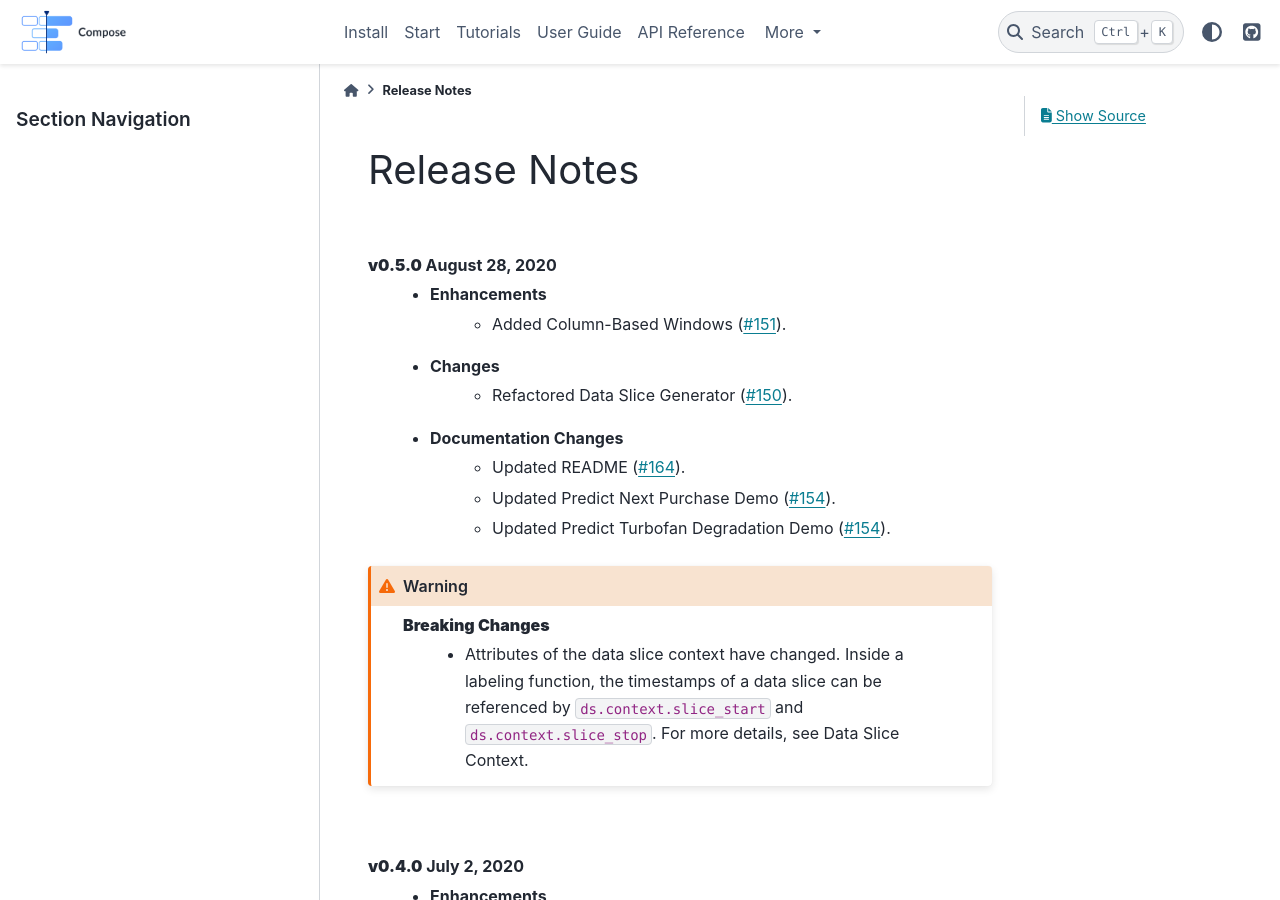
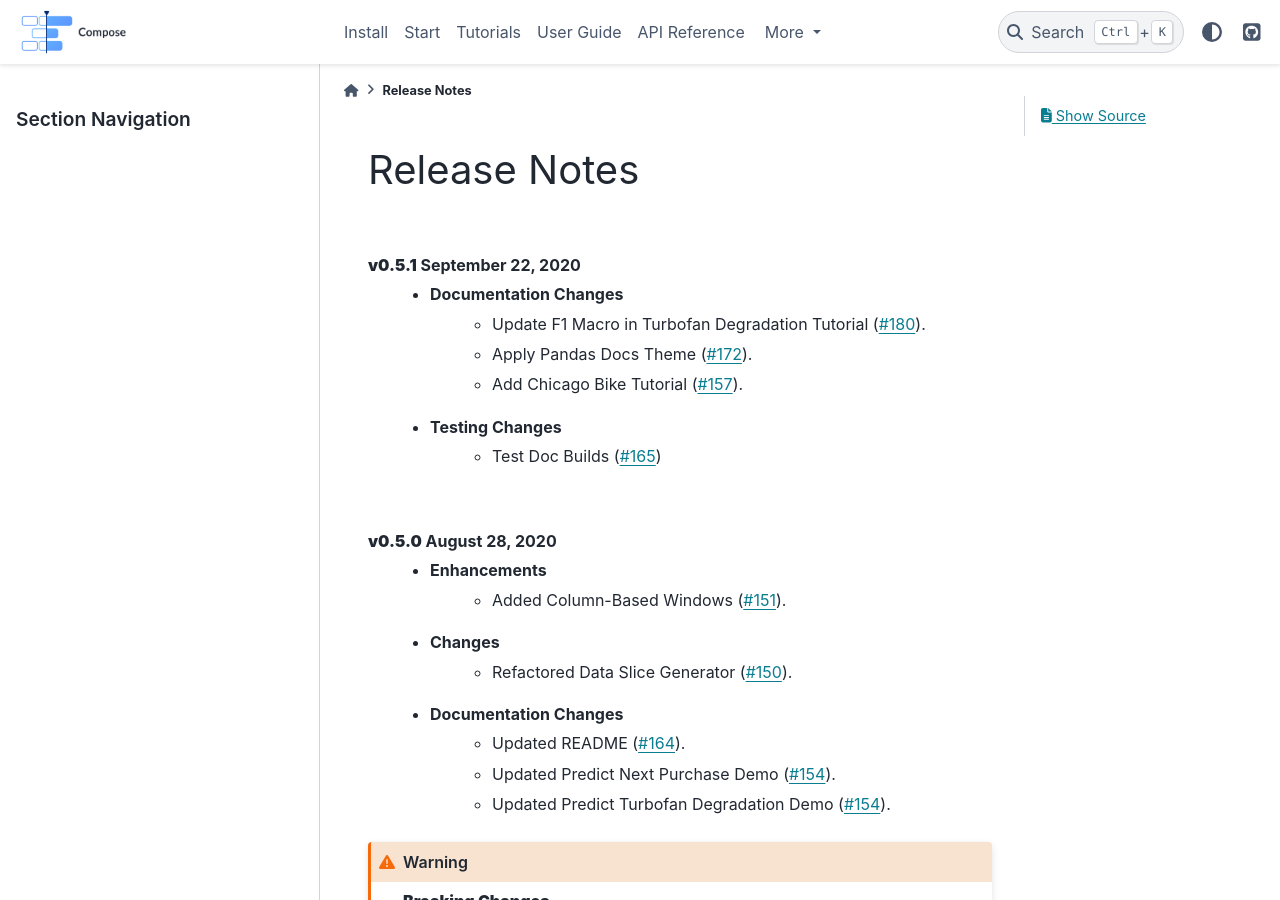
Before and after one commit to alteryx/compose, a Sphinx documentation site: the page built from docs/source/release_notes.rst, in a window 1280 px wide and 900 px high. Built offline with Sphinx 7.4.7 and the PyData theme 0.15.4, drawn with Linux system fonts in a browser that asks for light colours; comment, search, counter and statistics services are not loaded.

Commit message:
update changelog

```diff
--- a/docs/source/release_notes.rst
+++ b/docs/source/release_notes.rst
@@ -1,6 +1,16 @@
 =============
 Release Notes
 =============
+
+|
+
+**v0.5.1** September 22, 2020
+    * Documentation Changes
+        * Update F1 Macro in Turbofan Degradation Tutorial (:pr:`180`).
+        * Apply Pandas Docs Theme (:pr:`172`).
+        * Add Chicago Bike Tutorial (:pr:`157`).
+    * Testing Changes
+        * Test Doc Builds (:pr:`165`)
 
 |
 
```
